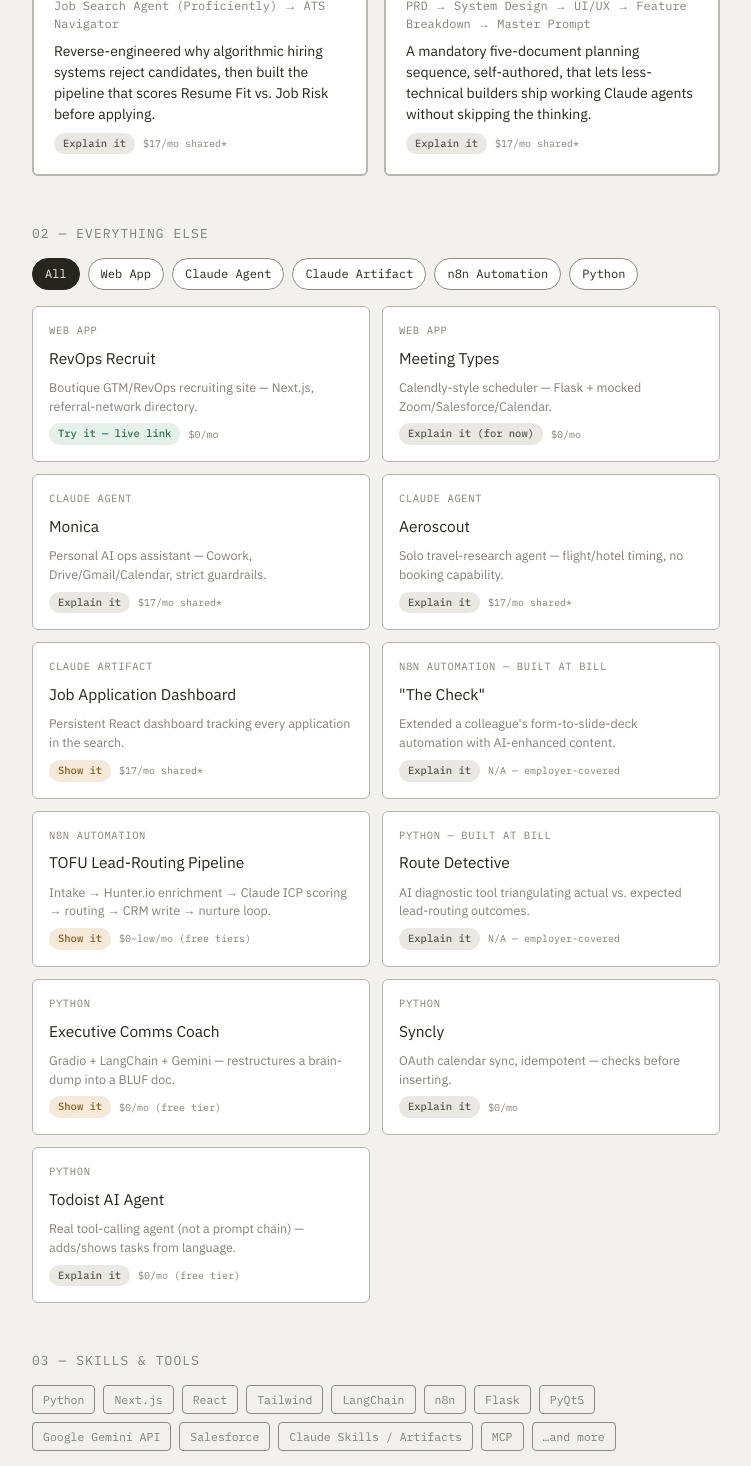
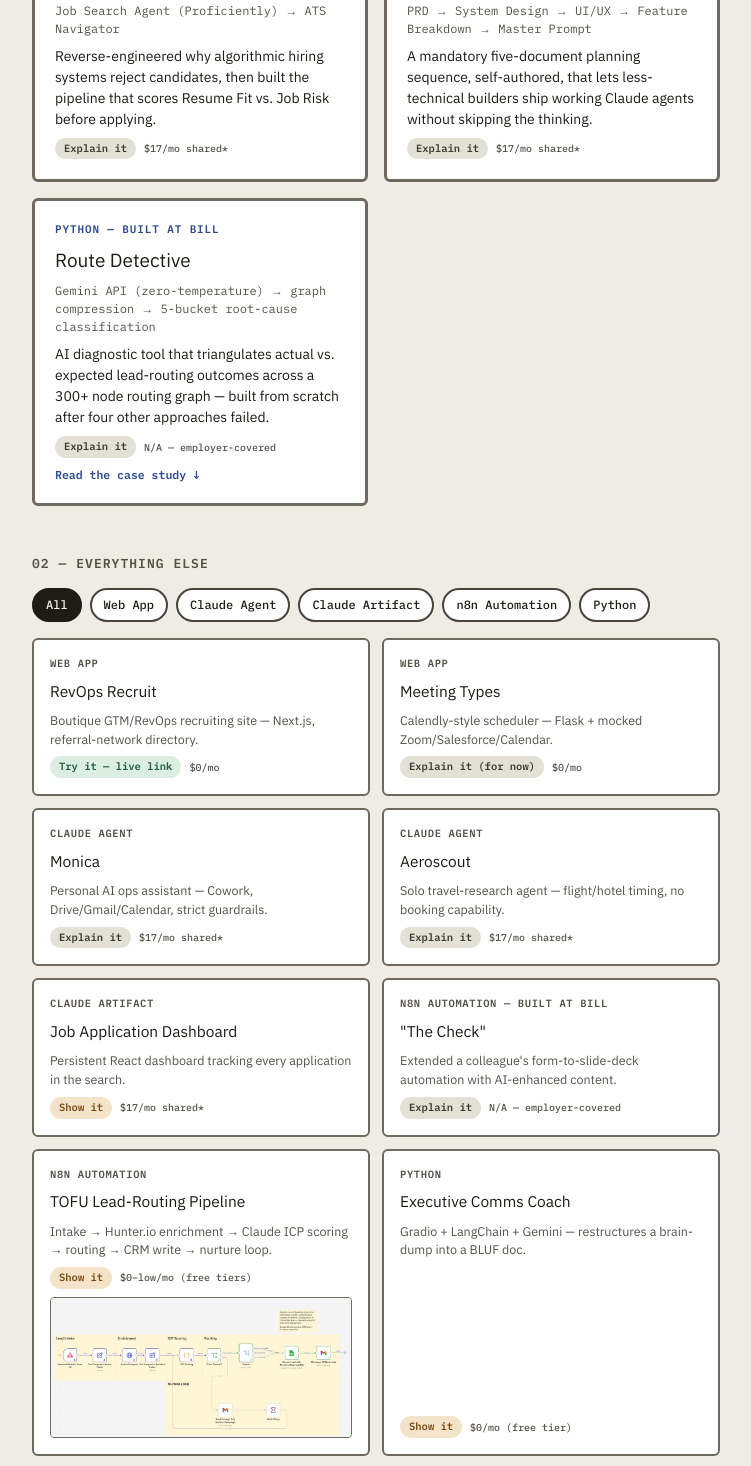
Before and after one commit to lampertwb/lampertwb, a Next.js app: page / in a window 1280 px wide. Shown: the part 600-2066 px from the top of the page, without its empty margins (264-1015 px from the left). Built offline with nearby package versions, Linux system fonts and the light colour scheme.

Commit message:
increase contrast, promote Route Detective to flagship, add image/case-study rendering

```diff
--- a/app/globals.css
+++ b/app/globals.css
@@ -1,20 +1,21 @@
 @import "tailwindcss";
 
 :root {
-  --background: #f2f1ee;
-  --foreground: #26251f;
+  --background: #eeece4;
+  --foreground: #1e1c17;
   --surface: #ffffff;
-  --wire: #b7b5ae;
-  --wire-strong: #8f8c84;
-  --muted: #83807a;
-  --note: #3b5ba5;
+  --wire: #6e6a5f;
+  --wire-strong: #47443b;
+  --muted: #55524a;
+  --note: #2c4a8f;
   --note-bg: #e9edf7;
-  --tryit: #2f6f4f;
-  --tryit-bg: #e4f0e9;
-  --showit: #8a5a1e;
-  --showit-bg: #f5ead9;
-  --explainit: #5a5650;
-  --explainit-bg: #eae8e3;
+  --tryit: #1f5e3f;
+  --tryit-bg: #dcedE2;
+  --showit: #7a4c12;
+  --showit-bg: #f3e3c8;
+  --explainit: #3f3c35;
+  --explainit-bg: #e3e0d6;
+  --tag-bg: #e6e3d8;
 }
 
 @theme inline {
@@ -26,20 +27,21 @@
 
 @media (prefers-color-scheme: dark) {
   :root {
-    --background: #1c1b18;
-    --foreground: #ece9e2;
+    --background: #17160f;
+    --foreground: #f1efe6;
     --surface: #242320;
-    --wire: #4a473f;
-    --wire-strong: #65625a;
-    --muted: #9a968c;
-    --note: #8fb0f0;
+    --wire: #8f8b7d;
+    --wire-strong: #b0aa96;
+    --muted: #c4bfae;
+    --note: #a8c2f5;
     --note-bg: #26314a;
-    --tryit: #8fd0ac;
+    --tryit: #a3e0bf;
     --tryit-bg: #1f3329;
-    --showit: #e3b872;
+    --showit: #eec488;
     --showit-bg: #3a2e1a;
-    --explainit: #c9c5bc;
+    --explainit: #e4e0d5;
     --explainit-bg: #332f29;
+    --tag-bg: #2e2c25;
   }
 }
 
@@ -54,7 +56,7 @@
 }
 
 .wire {
-  border: 1.5px solid var(--wire);
+  border: 2px solid var(--wire);
   border-radius: 6px;
   background: var(--surface);
 }
@@ -70,6 +72,7 @@
 .card .eyebrow {
   font-family: var(--font-plex-mono), monospace;
   font-size: 10.5px;
+  font-weight: 600;
   text-transform: uppercase;
   letter-spacing: 0.06em;
   color: var(--muted);
@@ -88,7 +91,7 @@
 }
 
 .flagship-card {
-  border-width: 2.5px;
+  border-width: 3px;
   padding: 20px;
   display: flex;
   flex-direction: column;
@@ -98,6 +101,7 @@
 .flagship-card .eyebrow {
   font-family: var(--font-plex-mono), monospace;
   font-size: 11px;
+  font-weight: 600;
   text-transform: uppercase;
   letter-spacing: 0.08em;
   color: var(--note);
@@ -123,9 +127,9 @@
   align-self: flex-start;
   font-family: var(--font-plex-mono), monospace;
   font-size: 10.5px;
+  font-weight: 600;
   padding: 3px 9px;
   border-radius: 100px;
-  font-weight: 500;
 }
 
 .badge.try {
@@ -146,15 +150,17 @@
 .cost-tag {
   font-family: var(--font-plex-mono), monospace;
   font-size: 10px;
+  font-weight: 500;
   color: var(--muted);
 }
 
 .chip {
   font-family: var(--font-plex-mono), monospace;
   font-size: 12px;
+  font-weight: 500;
   padding: 6px 12px;
   border-radius: 100px;
-  border: 1.5px solid var(--wire-strong);
+  border: 2px solid var(--wire-strong);
   background: var(--surface);
   color: var(--foreground);
   cursor: pointer;
@@ -169,17 +175,63 @@
 .tag {
   font-family: var(--font-plex-mono), monospace;
   font-size: 11.5px;
+  font-weight: 500;
   padding: 5px 10px;
-  border: 1px solid var(--wire-strong);
+  border: 1.5px solid var(--wire-strong);
   border-radius: 4px;
-  color: var(--muted);
+  background: var(--tag-bg);
+  color: var(--foreground);
 }
 
 .section-title {
   font-family: var(--font-plex-mono), monospace;
   font-size: 13px;
+  font-weight: 600;
   text-transform: uppercase;
   letter-spacing: 0.08em;
   color: var(--muted);
   margin: 0 0 14px;
 }
+
+.read-more-btn {
+  font-family: var(--font-plex-mono), monospace;
+  font-size: 11.5px;
+  font-weight: 600;
+  color: var(--note);
+  background: none;
+  border: none;
+  padding: 0;
+  cursor: pointer;
+  text-align: left;
+  align-self: flex-start;
+}
+
+.read-more-btn:hover {
+  text-decoration: underline;
+}
+
+.long-description {
+  font-size: 13px;
+  line-height: 1.6;
+  color: var(--foreground);
+  border-top: 1.5px dashed var(--wire);
+  padding-top: 10px;
+  margin-top: 4px;
+}
+
+.long-description p + p {
+  margin-top: 8px;
+}
+
+.project-image {
+  border: 1.5px solid var(--wire);
+  border-radius: 4px;
+  overflow: hidden;
+  display: block;
+}
+
+.project-image img {
+  display: block;
+  width: 100%;
+  height: auto;
+}
--- a/app/page.tsx
+++ b/app/page.tsx
@@ -10,15 +10,20 @@
   explain: "badge explain",
 };
 
-const flagshipProjects: {
+type Project = {
+  category?: string;
   eyebrow: string;
   name: string;
-  stackLine: string;
+  stackLine?: string;
   description: string;
+  longDescription?: string;
+  image?: string;
   badge: Badge;
   badgeLabel: string;
   cost: string;
-}[] = [
+};
+
+const flagshipProjects: Project[] = [
   {
     eyebrow: "Claude Skill — pipeline",
     name: "Job Search System",
@@ -39,6 +44,18 @@
     badgeLabel: "Explain it",
     cost: "$17/mo shared*",
   },
+  {
+    eyebrow: "Python — built at BILL",
+    name: "Route Detective",
+    stackLine: "Gemini API (zero-temperature) → graph compression → 5-bucket root-cause classification",
+    description:
+      "AI diagnostic tool that triangulates actual vs. expected lead-routing outcomes across a 300+ node routing graph — built from scratch after four other approaches failed.",
+    longDescription:
+      "BILL's routing graph spans 300+ decision nodes across 14 sales teams and multiple ownership layers. It worked, but no one outside the person who built it could explain why a lead landed where it did — not reps, not managers, not even LeanData's own native AI feature, which could only reference audit logs and couldn't say whether a routing outcome was actually correct.\n\nFour attempts failed (n8n, Glean, Claude Cowork, LeanData's native AI) before I designed a custom Python application on the Gemini API. The core engineering challenge was context: the full routing graph runs ~400KB, too large for any model to reason over per-record. I built a compression approach that extracts only the nodes a given lead actually traversed, cutting the payload to under 1KB with no loss of investigative accuracy — then ran it at zero-temperature so the same inputs always produce the same structured verdict.\n\nRoute Detective triangulates four inputs (routing log, Rules of Engagement, compressed graph, rep's stated expectation) and classifies discrepancies into five root-cause buckets, distinguishing a real misroute from routing that was \"working as designed.\" Completed July 2026; testing already confirms correct classification against real anonymized data. Together with a companion field-level change I shipped, it targets a 30-40% reduction in \"why did I get this lead?\" tickets and roughly 20 hours/month of manual log-tracing eliminated.",
+    badge: "explain",
+    badgeLabel: "Explain it",
+    cost: "N/A — employer-covered",
+  },
 ];
 
 const categories = [
@@ -50,15 +67,7 @@
   "Python",
 ];
 
-const otherProjects: {
-  category: string;
-  eyebrow: string;
-  name: string;
-  description: string;
-  badge: Badge;
-  badgeLabel: string;
-  cost: string;
-}[] = [
+const otherProjects: Project[] = [
   {
     category: "Web App",
     eyebrow: "Web App",
@@ -123,19 +132,10 @@
     name: "TOFU Lead-Routing Pipeline",
     description:
       "Intake → Hunter.io enrichment → Claude ICP scoring → routing → CRM write → nurture loop.",
+    image: "/project-media/tofu-pipeline-canvas.jpg",
     badge: "show",
     badgeLabel: "Show it",
     cost: "$0–low/mo (free tiers)",
-  },
-  {
-    category: "Python",
-    eyebrow: "Python — built at BILL",
-    name: "Route Detective",
-    description:
-      "AI diagnostic tool triangulating actual vs. expected lead-routing outcomes.",
-    badge: "explain",
-    badgeLabel: "Explain it",
-    cost: "N/A — employer-covered",
   },
   {
     category: "Python",
@@ -185,11 +185,56 @@
 
 export default function Home() {
   const [activeFilter, setActiveFilter] = useState("All");
+  const [expanded, setExpanded] = useState<string[]>([]);
 
   const visibleProjects =
     activeFilter === "All"
       ? otherProjects
       : otherProjects.filter((p) => p.category === activeFilter);
+
+  const toggleExpanded = (name: string) => {
+    setExpanded((current) =>
+      current.includes(name)
+        ? current.filter((n) => n !== name)
+        : [...current, name]
+    );
+  };
+
+  const renderProjectExtras = (project: Project) => {
+    const isExpanded = expanded.includes(project.name);
+    return (
+      <>
+        {project.image && (
+          <a
+            className="project-image"
+            href={project.image}
+            target="_blank"
+            rel="noopener noreferrer"
+          >
+            <img src={project.image} alt={`${project.name} screenshot`} />
+          </a>
+        )}
+        {project.longDescription && (
+          <>
+            <button
+              type="button"
+              className="read-more-btn"
+              onClick={() => toggleExpanded(project.name)}
+            >
+              {isExpanded ? "Show less ↑" : "Read the case study ↓"}
+            </button>
+            {isExpanded && (
+              <div className="long-description">
+                {project.longDescription.split("\n\n").map((para, i) => (
+                  <p key={i}>{para}</p>
+                ))}
+              </div>
+            )}
+          </>
+        )}
+      </>
+    );
+  };
 
   return (
     <div className="min-h-screen">
@@ -244,6 +289,7 @@
                   <span className={badgeClass[project.badge]}>{project.badgeLabel}</span>
                   <span className="cost-tag">{project.cost}</span>
                 </div>
+                {renderProjectExtras(project)}
               </div>
             ))}
           </div>
@@ -274,6 +320,7 @@
                   <span className={badgeClass[project.badge]}>{project.badgeLabel}</span>
                   <span className="cost-tag">{project.cost}</span>
                 </div>
+                {renderProjectExtras(project)}
               </div>
             ))}
           </div>
```
Also changed, not shown: public/project-media/tofu-pipeline-canvas.jpg (added).
